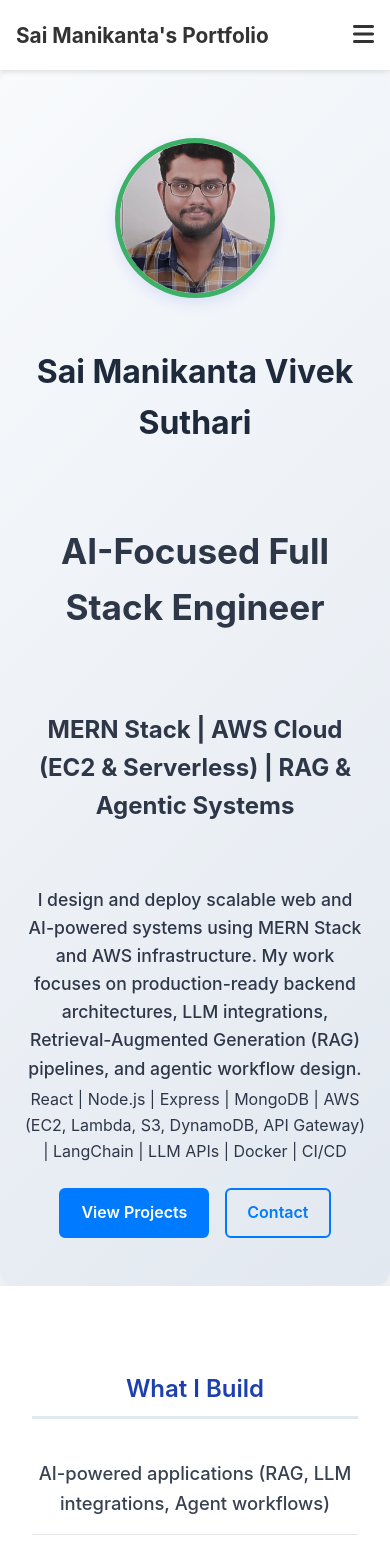
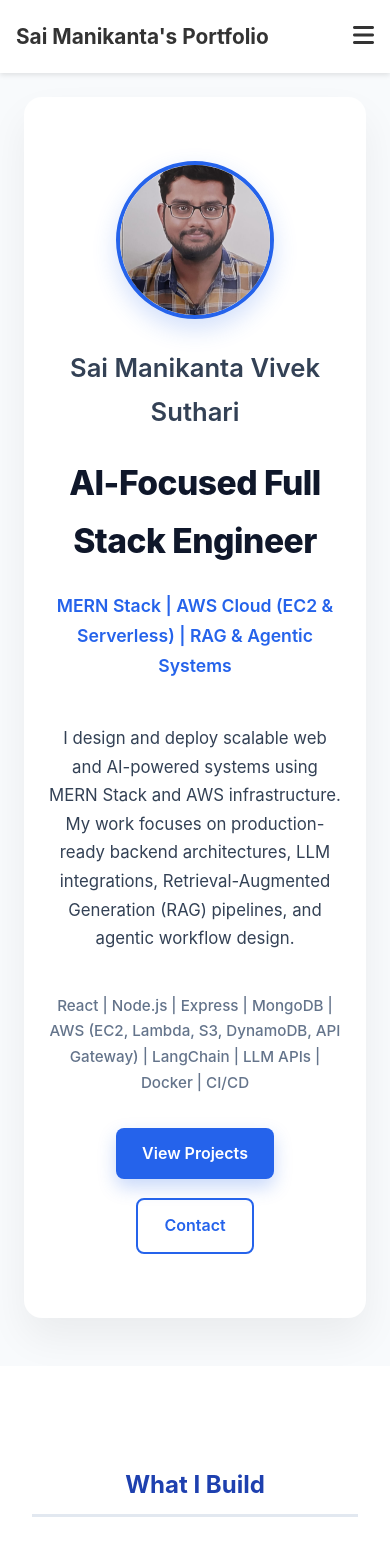
Before and after one commit to Mani9505764142/my-portfolio, a React (Create React App) app: page / in a window 390 px wide. Shown: the top 1556 px of the page. Built offline with nearby package versions, Linux system fonts and the light colour scheme.

Commit message:
Refactor Home.css for design updates and responsiveness
Updated CSS variables and styles for improved design consistency and responsiveness.

```diff
--- a/src/components/Home.css
+++ b/src/components/Home.css
@@ -1,38 +1,36 @@
-/* Home.css */
+/* ================= GLOBAL ================= */
 
-/* ===== Base Styles ===== */
-@import url('https://fonts.googleapis.com/css2?family=Poppins:wght@300;400;500;600;700&display=swap');
+@import url('https://fonts.googleapis.com/css2?family=Poppins:wght@300;400;500;600;700;800&display=swap');
 
 :root {
-  --primary-dark: #1a365d;
-  --primary-medium: #4299e1;
-  --primary-light: #ebf8ff;
-  --accent: #2dc36c;
-  --text-dark: #2d3748;
-  --text-medium: #4a5568;
-  --text-light: #718096;
-  --border-color: #e2e8f0;
-  --shadow-sm: 0 1px 3px rgba(0, 0, 0, 0.12);
-  --shadow-md: 0 4px 6px rgba(0, 0, 0, 0.1);
-  --shadow-lg: 0 10px 15px rgba(0, 0, 0, 0.1);
+  --primary: #2563eb;
+  --primary-dark: #1d4ed8;
+  --text-dark: #0f172a;
+  --text-medium: #334155;
+  --text-light: #64748b;
+  --bg-light: #f8fafc;
+  --border-light: #e5e7eb;
 }
 
 body {
   font-family: 'Poppins', sans-serif;
+  background: var(--bg-light);
   color: var(--text-dark);
-  line-height: 1.6;
-  background-color: #f8fafc;
+  margin: 0;
+  padding: 0;
+  line-height: 1.7;
 }
 
-/* Home.css */
+/* ================= HERO SECTION ================= */
+
 .portfolio-header {
-    background: linear-gradient(135deg, #f8fafc 0%, #e2e8f0 100%);
-    padding: 4rem 2rem;
+  background: #ffffff;
+  padding: 6rem 2rem 5rem;
   text-align: center;
-    max-width: 1200px;
-    margin: 0 auto;
-    border-radius: 15px;
-    box-shadow: 0 10px 30px rgba(0, 0, 0, 0.1);
+  max-width: 1100px;
+  margin: 3rem auto;
+  border-radius: 18px;
+  box-shadow: 0 20px 40px rgba(0, 0, 0, 0.06);
 }
 
 .header-content {
@@ -41,182 +39,118 @@ body {
   align-items: center;
 }
 
-  .portfolio-title {
-    font-size: 2.5rem;
-    font-weight: 700;
-    color: #1e40af;
-    margin-bottom: 2rem;
-  }
-
-  .profile-section {
-    display: flex;
-    flex-direction: column;
-    align-items: center;
-    gap: 2rem;
-    margin-bottom: 1.5rem;
-  }
+/* Profile Image */
 
 .profile-image {
   width: 150px;
   height: 150px;
   border-radius: 50%;
   object-fit: cover;
-    border: 5px solid rgb(61, 176, 103);
-    box-shadow: 0 5px 15px rgba(2, 37, 234, 0.1);
-    transition: transform 0.3s ease;
+  border: 4px solid var(--primary);
+  box-shadow: 0 10px 25px rgba(37, 99, 235, 0.2);
+  transition: 0.3s ease;
 }
 
 .profile-image:hover {
   transform: scale(1.05);
 }
 
-  .name-container {
-    text-align: left;
+/* Name + Headline */
+
+.developer-name {
+  font-size: 1.6rem;
+  font-weight: 600;
+  margin-top: 1.2rem;
+  color: var(--text-medium);
 }
 
-  .main-name {
-    font-size: 2.2rem;
-    font-weight: 600;
-    margin: 0;
-    color: #1e293b;
+.main-headline {
+  margin-top: 0.8rem;
+  font-size: 2.8rem;
+  font-weight: 800;
+  letter-spacing: -0.5px;
+  color: var(--text-dark);
 }
 
-  .surname {
-    font-size: 1.5rem;
-    font-weight: 400;
-    margin: 0.5rem 0 0 0;
-    color: #64748b;
-    font-style: italic;
+.sub-headline-role {
+  font-size: 1.1rem;
+  font-weight: 600;
+  color: var(--primary);
+  margin-top: 0.6rem;
 }
 
-  .title-divider {
-    margin: 1.5rem 0;
-    padding-bottom: 1.5rem;
-    border-bottom: 2px solid #e2e8f0;
-    width: 100%;
+/* Description */
+
+.sub-headline {
+  margin: 1.8rem auto 1rem;
+  font-size: 1.05rem;
+  max-width: 750px;
+  color: var(--text-medium);
 }
 
-  .professional-title {
-    font-size: 1.3rem;
+/* Tech Stack */
+
+.tech-stack {
+  margin-top: 1.5rem;
+  font-size: 0.95rem;
+  color: var(--text-light);
   font-weight: 500;
-    margin: 0;
-    color: #5f7088;
-    padding-top: 15px;
 }
 
-  .description {
-    font-size: 1.1rem;
-    line-height: 1.8;
-    color: #475569;
-    max-width: 800px;
-    margin: 0 auto;
-  }
+/* ================= BUTTONS ================= */
 
-  /* Responsive Design */
-  @media (max-width: 768px) {
-    .portfolio-header {
-      padding: 3rem 1.5rem;
-    }
-
-    .profile-section {
-      flex-direction: column;
-      text-align: center;
-    }
-
-    .name-container {
-      text-align: center;
-    }
-
-    .portfolio-title {
-      font-size: 2rem;
-    }
-
-    .main-name {
-      font-size: 1.8rem;
-    }
-
-    .surname {
-      font-size: 1.3rem;
-    }
-
-    .professional-title {
-      font-size: 1.1rem;
-    }
-
-    .description {
-      font-size: 1rem;
-    }
-  }
 .cta-buttons {
-  margin-top: 1.5rem;
+  margin-top: 2rem;
   display: flex;
-  gap: 1rem;
+  gap: 1.2rem;
   justify-content: center;
+  flex-wrap: wrap;
 }
 
 .btn {
-  padding: 10px 20px;
-  border-radius: 6px;
+  padding: 12px 26px;
+  border-radius: 8px;
   text-decoration: none;
   font-weight: 600;
-  border: 2px solid #007bff;
+  transition: all 0.25s ease;
 }
 
 .view-projects {
-  background: #007bff;
-  color: white;
+  background: var(--primary);
+  color: #ffffff;
+  box-shadow: 0 8px 18px rgba(37, 99, 235, 0.25);
+}
+
+.view-projects:hover {
+  background: var(--primary-dark);
+  transform: translateY(-2px);
 }
 
 .contact-me {
-  color: #007bff;
   background: transparent;
-}
-.main-headline {
-  margin-top: 1rem;
-  font-size: 2.2rem;
-  font-weight: 700;
-  text-align: center;
+  border: 2px solid var(--primary);
+  color: var(--primary);
 }
 
-.profile-section {
-  margin-top: 1.2rem;
+.contact-me:hover {
+  background: var(--primary);
+  color: #ffffff;
 }
 
-.sub-headline {
-  margin: 1rem 0 0.3rem;
-  font-size: 1.1rem;
-  font-weight: 500;
-}
-.hidden-seo-title {
-  position: absolute;
-  left: -9999px;
-}
-.developer-name {
-  font-size: 2rem;
-  font-weight: 700;
-  margin-top: 1rem;
-  text-align: center;
-  color: #1e293b;
-}
+/* ================= WHAT I BUILD ================= */
 
-.hidden-seo-title {
-  position: absolute;
-  left: -9999px;
-  top: -9999px;
-  opacity: 0;
-}
-/* ===== SERVICES SECTION ===== */
 .services {
-  padding: 4rem 2rem;
+  padding: 5rem 2rem;
   background: #ffffff;
   text-align: center;
+  margin-top: 3rem;
 }
 
 .section-title {
-  font-size: 2.2rem;
-  font-weight: 600;
-  margin-bottom: 2rem;
-  color: #0a2540;
+  font-size: 2.4rem;
+  font-weight: 700;
+  margin-bottom: 2.5rem;
+  color: var(--text-dark);
 }
 
 .services-list {
@@ -227,28 +161,31 @@ body {
 }
 
 .services-list li {
-  padding: 1rem 0;
-  font-size: 1.15rem;
+  padding: 1.1rem 0;
+  font-size: 1.1rem;
   font-weight: 500;
-  color: #374151;
-  border-bottom: 1px solid #e5e7eb;
+  color: var(--text-medium);
+  border-bottom: 1px solid var(--border-light);
 }
 
 .services-list li:last-child {
   border-bottom: none;
 }
-/* ================= SEO Bottom Links ================= */
+
+/* ================= SEO LINKS ================= */
+
 .seo-links {
-  padding: 2rem 1rem;
+  padding: 2.5rem 1rem;
   text-align: center;
   background: #ffffff;
-  border-top: 1px solid #ddd;
+  border-top: 1px solid var(--border-light);
 }
 
 .seo-links h3 {
-  font-size: 1.25rem;
-  font-weight: 700;
-  margin-bottom: 1rem;
+  font-size: 1.2rem;
+  font-weight: 600;
+  margin-bottom: 1.2rem;
+  color: var(--text-medium);
 }
 
 .seo-links-list {
@@ -259,18 +196,39 @@ body {
 }
 
 .seo-links-list a {
-  background: #f3f6ff;
+  background: #eef2ff;
   padding: 0.5rem 0.9rem;
   border-radius: 6px;
   text-decoration: none;
-  color: #0047cc;
+  color: var(--primary);
   font-weight: 500;
-  border: 1px solid #ccd9ff;
+  border: 1px solid #c7d2fe;
   transition: 0.2s ease;
 }
 
 .seo-links-list a:hover {
-  background: #0047cc;
-  color: white;
-  border-color: #0047cc;
+  background: var(--primary);
+  color: #ffffff;
+  border-color: var(--primary);
 }
+
+/* ================= RESPONSIVE ================= */
+
+@media (max-width: 768px) {
+  .portfolio-header {
+    padding: 4rem 1.5rem;
+    margin: 1.5rem;
+  }
+
+  .main-headline {
+    font-size: 2.1rem;
+  }
+
+  .section-title {
+    font-size: 2rem;
+  }
+
+  .services-list li {
+    font-size: 1rem;
+  }
+}
```
Lines whose indentation alone changed are shown as unchanged.
